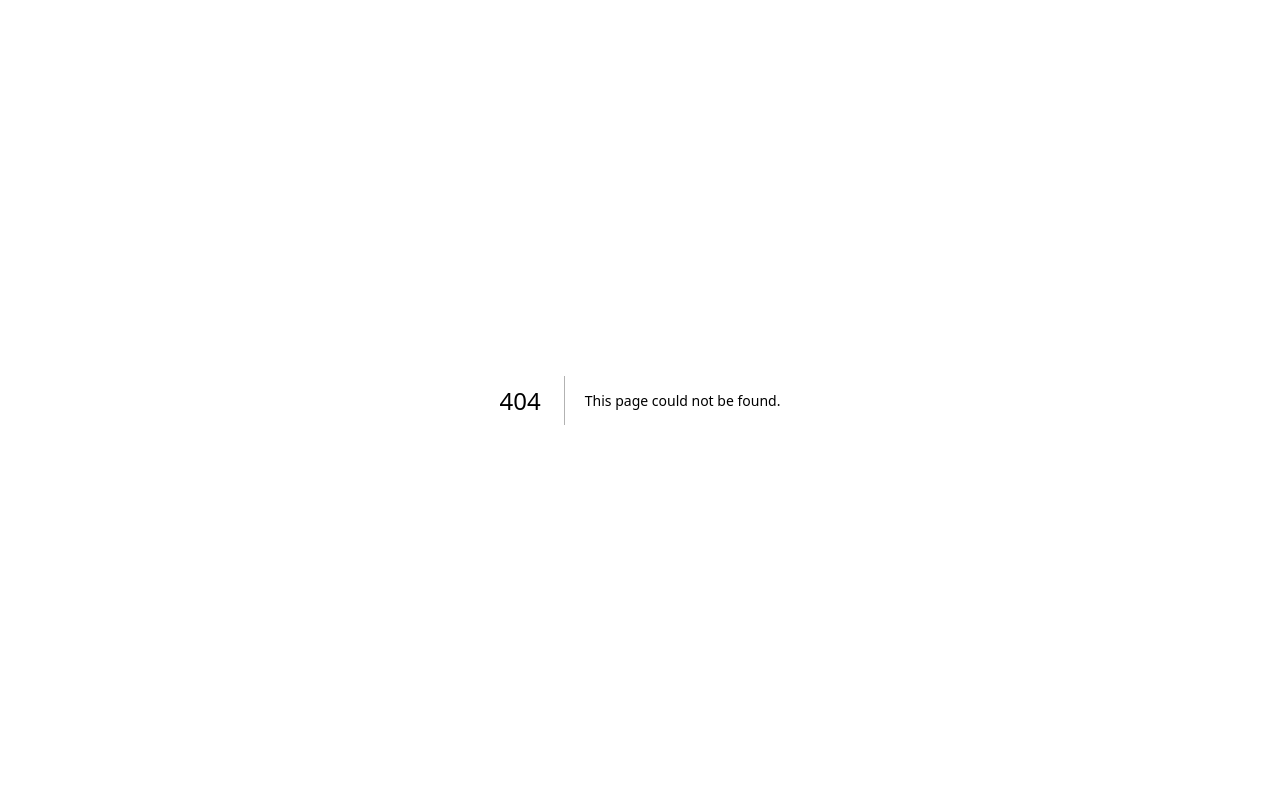
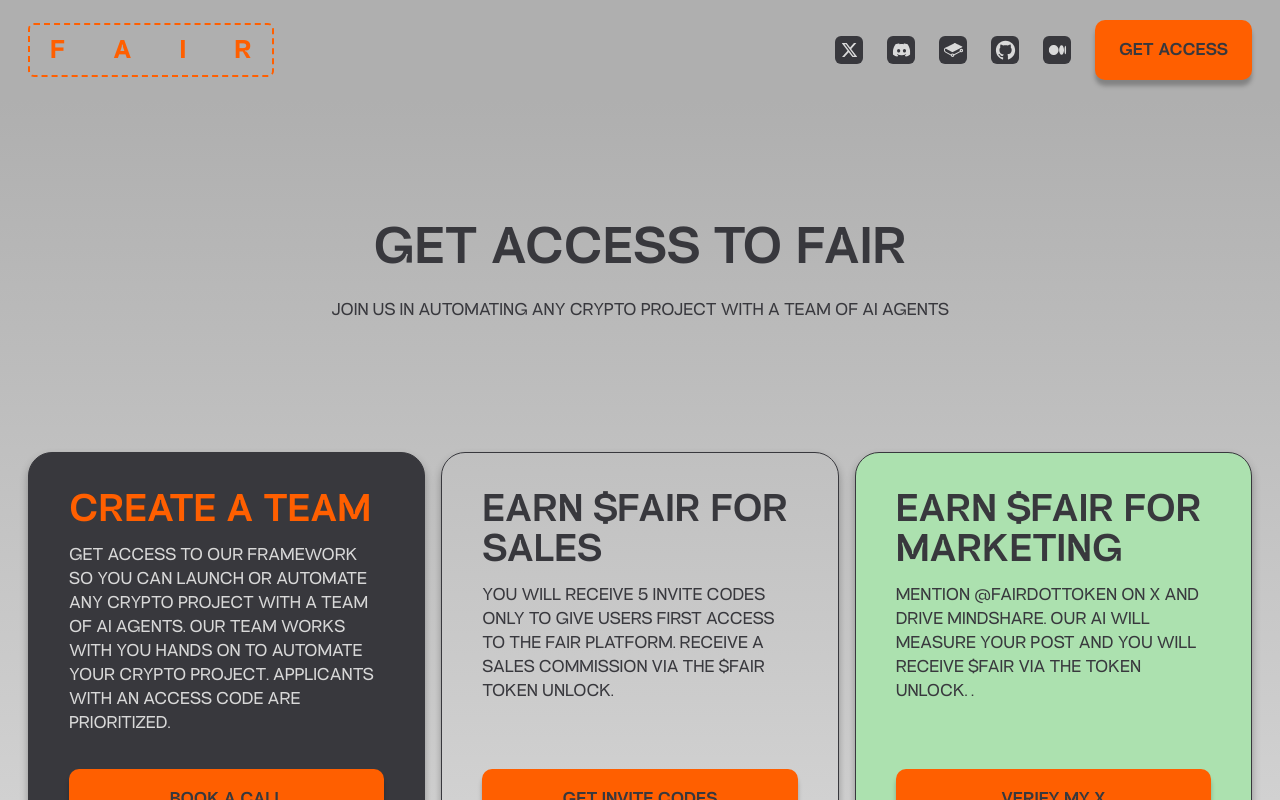
Before and after one commit to matrix-one-ai/fair-landing-page, a Next.js app: page /get-access in a window 1280 px wide. Before the commit this address had no page. Built offline with nearby package versions, Linux system fonts and the light colour scheme.

Commit message:
feat: add get access page

```diff
--- a/app/ClientPage.tsx
+++ b/app/ClientPage.tsx
@@ -5,14 +5,13 @@ import Image from "next/image";
 import { ReactFlowProvider } from "@xyflow/react";
 import Slider from "react-slick";
 import Marquee from "react-fast-marquee";
-import Header from "./components/Header";
 import AgentFlow from "./components/AgentNodeGraph/AgentFlow";
-import Footer from "./components/Footer";
 import { AGENT_ACTIONS, AGENTS, BRANDS, WORKS_WITH_BRANDS } from "./constants";
 import "slick-carousel/slick/slick.css";
 import "slick-carousel/slick/slick-theme.css";
 import AgentSession from "./components/AgentSession";
 import FAQ from "./components/FAQ";
+import Link from "next/link";
 
 const ClientPage = () => {
   // Decide how many avatars to show initially
@@ -35,9 +34,7 @@ const ClientPage = () => {
   }, []);
 
   return (
-    <div className="flex w-full flex-col text-black items-center">
-      <Header />
-      <div className="flex flex-col w-full">
+    <div className="flex w-full flex-col text-black">
       <div className="flex justify-center bg-gradient-to-b from-gray_secondary to-gray">
         <div className="w-full max-w-[1400px] flex flex-col px-7 justify-between pt-16 pb-8 md:flex-row gap-10 bg-gradient-to-b from-gray_secondary to-gray">
           <div className="flex flex-col gap-6 items-center md:items-end flex-1">
@@ -48,9 +45,12 @@ const ClientPage = () => {
               Cut costs, streamline operations, and scale your crypto project
               effortlessly
             </span>
-              <button className="bg-black rounded-[10px] drop-shadow-button text-white font-bold px-6 pb-4 pt-5 w-40 hover:bg-orange_brand hover:text-black">
+            <Link
+              href="/get-access"
+              className="bg-black rounded-[10px] drop-shadow-button text-white font-bold px-6 pb-4 pt-5 w-40 hover:bg-orange_brand hover:text-black"
+            >
               GET ACCESS
-              </button>
+            </Link>
           </div>
           <div className="w-full h-[250px] md:w-0 md:h-auto md:flex-1">
             <Slider
@@ -181,9 +181,12 @@ const ClientPage = () => {
                 This is an example team <br />
                 Work with us to create your own custom team
               </p>
-                <button className="bg-black rounded-[10px] drop-shadow-button text-white font-bold px-6 pb-4 pt-5 w-40 hover:bg-orange_brand hover:text-black">
+              <Link
+                href="/get-access"
+                className="bg-black rounded-[10px] drop-shadow-button text-white font-bold px-6 pb-4 pt-5 w-40 hover:bg-orange_brand hover:text-black"
+              >
                 GET ACCESS
-                </button>
+              </Link>
             </div>
           </div>
         </div>
@@ -213,8 +216,8 @@ const ClientPage = () => {
               </p>
               <p className="mb-10 uppercase">
                 WE CAN INTEGRATE OTHER AI FRAMEWORKS OR EXISTNG AI AGENTS INTO
-                  YOUR TEAM. INCLUDING ELIZAOS, VIRTUALS, PIPPIN, ARC, TOPHAT
-                  AND MORE.
+                YOUR TEAM. INCLUDING ELIZAOS, VIRTUALS, PIPPIN, ARC, TOPHAT AND
+                MORE.
               </p>
               <div className="flex justify-between gap-2 w-full max-w-[200px]">
                 {[
@@ -242,8 +245,8 @@ const ClientPage = () => {
               </p>
               <p className=" text-gray uppercase">
                 Our tooling allows you to be the Human-in-the-Loop with your
-                  team or you can fully automate and enable your team to act as
-                  a Swarm of AI Agents.
+                team or you can fully automate and enable your team to act as a
+                Swarm of AI Agents.
               </p>
             </div>
           </div>
@@ -293,8 +296,7 @@ const ClientPage = () => {
               </p>
               <p className="font-bold text-orange_brand">Powered by</p>
               <div className="flex gap-2">
-                  {["/images/image_12.png", "/images/image_13.png"].map(
-                    (src) => (
+                {["/images/image_12.png", "/images/image_13.png"].map((src) => (
                   <Image
                     key={src}
                     src={src}
@@ -303,8 +305,7 @@ const ClientPage = () => {
                     className="h-8 object-contain"
                     alt=""
                   />
-                    ),
-                  )}
+                ))}
               </div>
             </div>
             <div className="row-span-7 bg-black rounded-3xl border border-black flex flex-col p-6 lg:p-10 shadow-card">
@@ -312,8 +313,8 @@ const ClientPage = () => {
                 Your own human rep
               </p>
               <p className="mb-8 text-gray uppercase">
-                  We work with you one-on-one to create, deploy and automate
-                  your team. A human rep you can schedule a call with anytime.
+                We work with you one-on-one to create, deploy and automate your
+                team. A human rep you can schedule a call with anytime.
               </p>
               <button className="bg-orange_brand rounded-[10px] drop-shadow-button text-black font-bold px-6 pb-4 pt-5 hover:bg-gray_secondary_text hover:text-white">
                 BOOK A CALL
@@ -353,8 +354,8 @@ const ClientPage = () => {
               <div className="lg:h-0 lg:flex-grow lg:flex lg:justify-between lg:flex-col">
                 <p className="mb-3 uppercase">
                   Our AI Agent automatically distributes tokens using TEE.
-                    Tokens are sent to your community as decided by your AI
-                    Agent team.
+                  Tokens are sent to your community as decided by your AI Agent
+                  team.
                 </p>
                 <div className="flex flex-col gap-2">
                   <p className="font-bold text-black">Powered by</p>
@@ -451,9 +452,12 @@ const ClientPage = () => {
                 ONE.
               </p>
             </div>
-              <button className="bg-black rounded-[10px] drop-shadow-button text-white font-bold px-6 pb-4 pt-5 w-40 hover:bg-orange_brand hover:text-black">
+            <Link
+              href="/get-access"
+              className="bg-black rounded-[10px] drop-shadow-button text-white font-bold px-6 pb-4 pt-5 w-40 hover:bg-orange_brand hover:text-black"
+            >
               GET ACCESS
-              </button>
+            </Link>
           </div>
         </div>
       </div>
@@ -482,8 +486,6 @@ const ClientPage = () => {
         <FAQ />
       </div>
     </div>
-      <Footer />
-    </div>
   );
 };
 
--- a/app/components/Header.tsx
+++ b/app/components/Header.tsx
@@ -50,9 +50,12 @@ const Header = () => {
           >
             <UnknownIcon />
           </Link>
-          <button className="bg-orange_brand rounded-[10px] drop-shadow-button text-black font-bold px-6 pb-4 pt-5 hover:bg-black hover:text-white">
+          <Link
+            href="/get-access"
+            className="bg-orange_brand rounded-[10px] drop-shadow-button text-black font-bold px-6 pb-4 pt-5 hover:bg-black hover:text-white"
+          >
             GET ACCESS
-          </button>
+          </Link>
         </div>
       </div>
     </div>
--- /dev/null
+++ b/app/get-access/page.tsx
@@ -0,0 +1,73 @@
+"use client";
+
+import FAQ from "@/app/components/FAQ";
+
+export default function Page() {
+  return (
+    <div className="flex w-full flex-col text-black items-center">
+      <div className="flex justify-center w-full bg-gradient-to-b from-gray_secondary to-gray">
+        <div className="w-full max-w-[1400px] flex flex-col px-7 justify-between pt-16 pb-12 gap-16 lg:pt-32 lg:pb-24 lg:gap-32">
+          <div className="flex flex-col gap-6 items-center flex-1">
+            <span className="text-center font-bold text-5xl uppercase">
+              Get Access to fair
+            </span>
+            <span className="text-center uppercase">
+              Join us in automating any crypto project with a team of ai agents
+            </span>
+          </div>
+          <div className="gap-4 flex flex-col lg:grid lg:grid-cols-3">
+            <div className="bg-black rounded-3xl border border-black flex flex-col justify-between p-6 lg:p-10 shadow-card flex-1">
+              <div className="">
+                <p className="mb-3 font-bold text-4xl text-orange_brand uppercase">
+                  CREATE A TEAM
+                </p>
+                <p className="mb-8 text-gray uppercase">
+                  GET ACCESS TO OUR FRAMEWORK SO YOU CAN LAUNCH OR AUTOMATE ANY
+                  CRYPTO PROJECT WITH A TEAM OF AI AGENTS. OUR TEAM WORKS WITH
+                  YOU HANDS ON TO AUTOMATE YOUR CRYPTO PROJECT. APPLICANTS WITH
+                  AN ACCESS CODE ARE PRIORITIZED.
+                </p>
+              </div>
+              <button className="bg-orange_brand rounded-[10px] drop-shadow-button text-black font-bold px-6 pb-4 pt-5 hover:bg-gray_secondary_text hover:text-white">
+                BOOK A CALL
+              </button>
+            </div>
+            <div className="bg-transparent rounded-3xl border border-black flex flex-col justify-between p-6 lg:p-10 shadow-card flex-1">
+              <div className="">
+                <p className="mb-3 font-bold text-4xl text-black uppercase">
+                  EARN $FAIR FOR SALES
+                </p>
+                <p className="mb-8 text-black uppercase">
+                  YOU WILL RECEIVE 5 INVITE CODES ONLY TO GIVE USERS FIRST
+                  ACCESS TO THE FAIR PLATFORM. RECEIVE A SALES COMMISSION VIA
+                  THE $FAIR TOKEN UNLOCK.
+                </p>
+              </div>
+              <button className="bg-orange_brand rounded-[10px] drop-shadow-button text-black font-bold px-6 pb-4 pt-5 hover:bg-gray_secondary_text hover:text-white">
+                GET INVITE CODES
+              </button>
+            </div>
+            <div className="bg-mint_brand rounded-3xl border border-black flex flex-col justify-between p-6 lg:p-10 shadow-card flex-1">
+              <div className="">
+                <p className="mb-3 font-bold text-4xl text-black uppercase">
+                  EARN $FAIR FOR MARKETING
+                </p>
+                <p className="mb-8 text-black uppercase">
+                  MENTION @fAIRDOTTOKEN ON X AND DRIVE MINDSHARE. OUR AI WILL
+                  MEASURE YOUR POST AND YOU WILL RECEIVE $fAIR VIA THE TOKEN
+                  UNLOCK. .
+                </p>
+              </div>
+              <button className="bg-orange_brand rounded-[10px] drop-shadow-button text-black font-bold px-6 pb-4 pt-5 hover:bg-gray_secondary_text hover:text-white">
+                VERIFY MY X
+              </button>
+            </div>
+          </div>
+        </div>
+      </div>
+      <div className="py-3 px-7 flex justify-center w-full bg-gradient-to-b from-gray to-gray_secondary">
+        <FAQ />
+      </div>
+    </div>
+  );
+}
--- a/app/layout.tsx
+++ b/app/layout.tsx
@@ -1,6 +1,8 @@
 import type { Metadata } from "next";
 import { Analytics } from "@vercel/analytics/react";
 import "./globals.css";
+import Header from "./components/Header";
+import Footer from "./components/Footer";
 
 export const metadata: Metadata = {
   title: "FAIR Frameworks for (human) and AI runtime",
@@ -17,8 +19,10 @@ export default function RootLayout({
   return (
     <html lang="en">
       <body>
-        <main className="flex justify-center">
+        <main className="flex flex-col items-center justify-center">
+          <Header />
           {children}
+          <Footer />
           {modal}
         </main>
         <Analytics />
```
Lines whose indentation alone changed are shown as unchanged.
